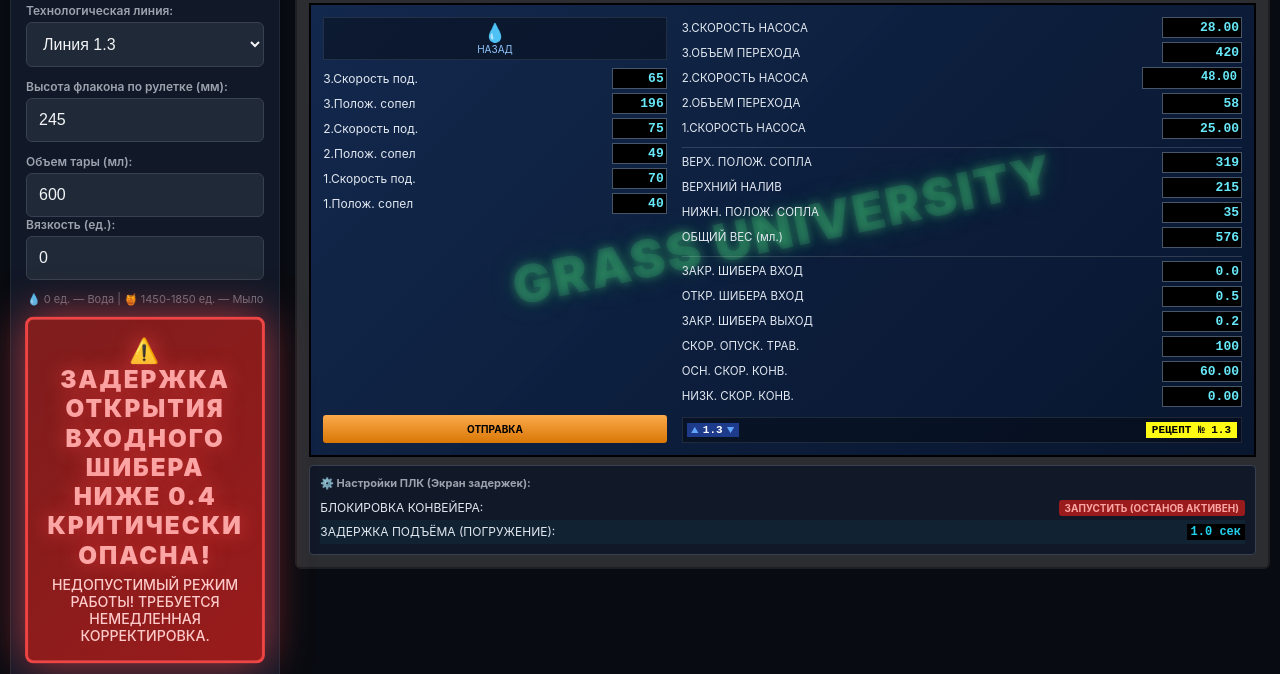
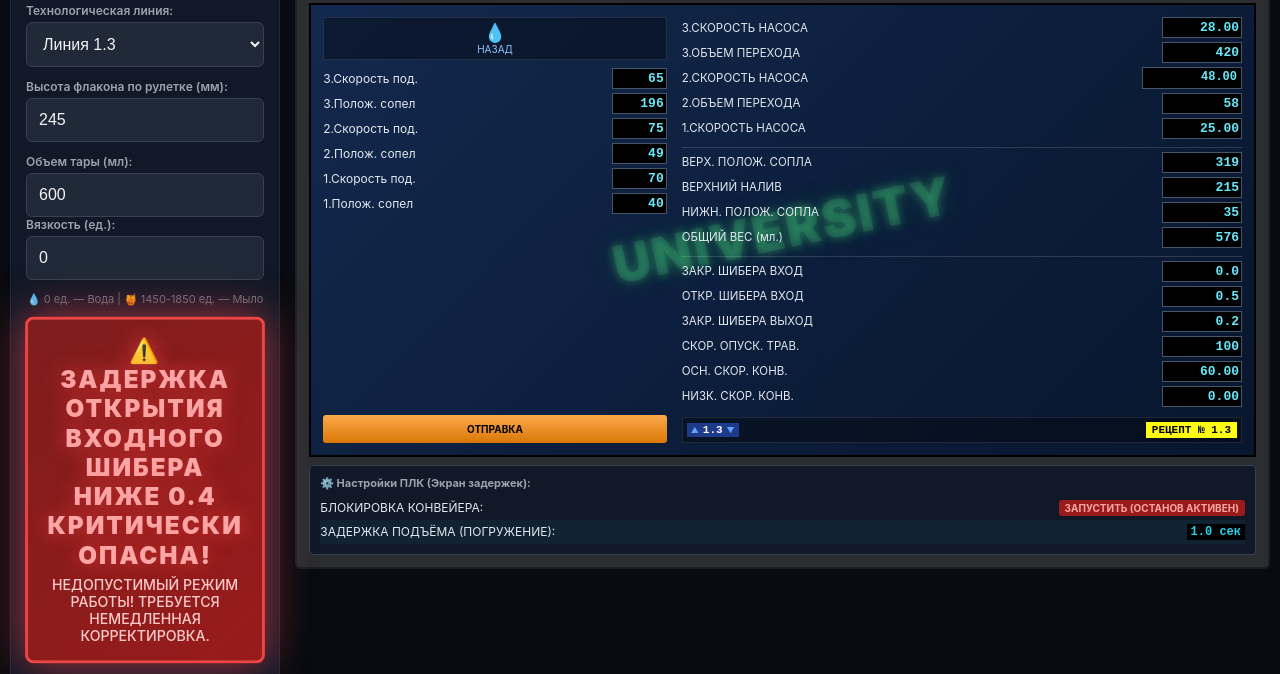
Before and after one commit to ivanbudnikov377-droid/line-assistant, a plain HTML site: page index.html in a window 1280 px wide. Shown: the part 114-788 px from the top of the page. Drawn offline with Linux system fonts and the light colour scheme.

Commit message:
Update style.css

```diff
--- a/style.css
+++ b/style.css
@@ -139,7 +139,7 @@
 }
 
 .delta-screen::before {
-    content: "GRASS UNIVERSITY";
+    content: "UNIVERSITY";
     position: absolute;
     top: 50%;
     left: 50%;
```
